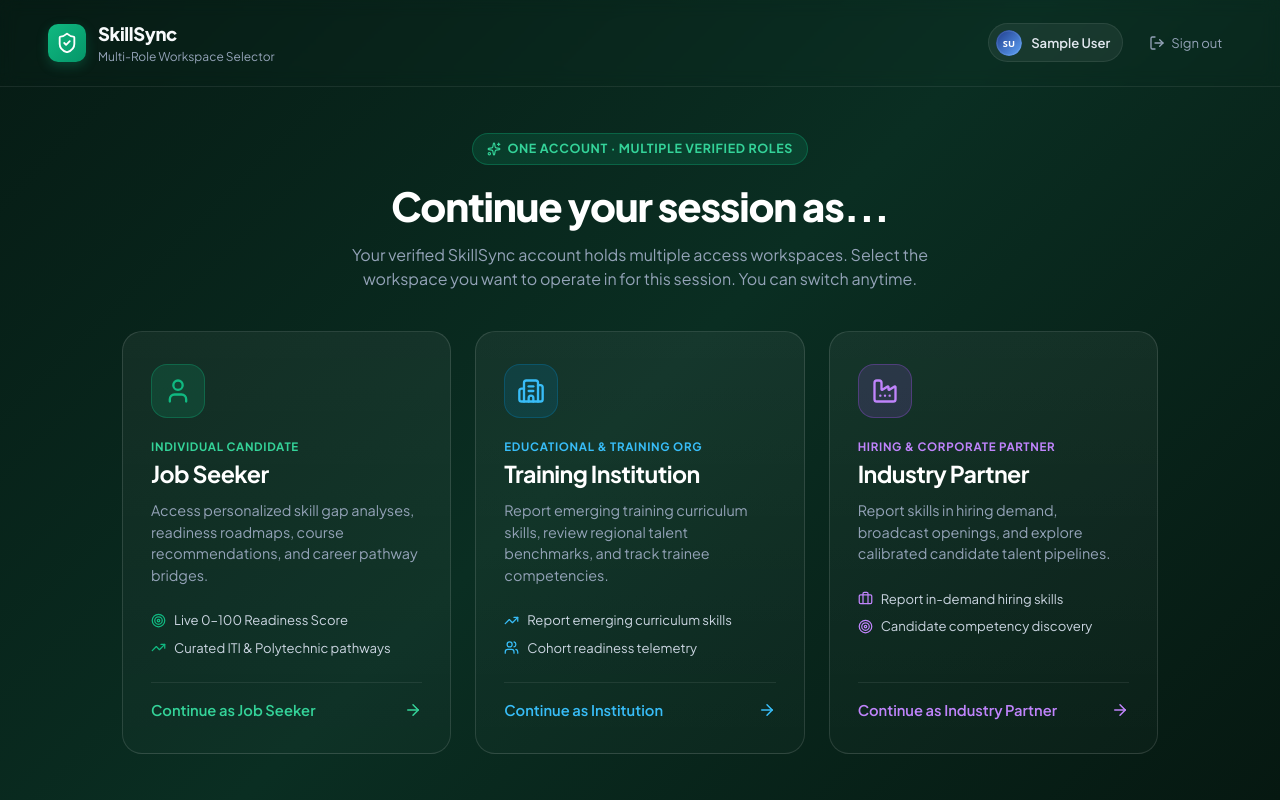
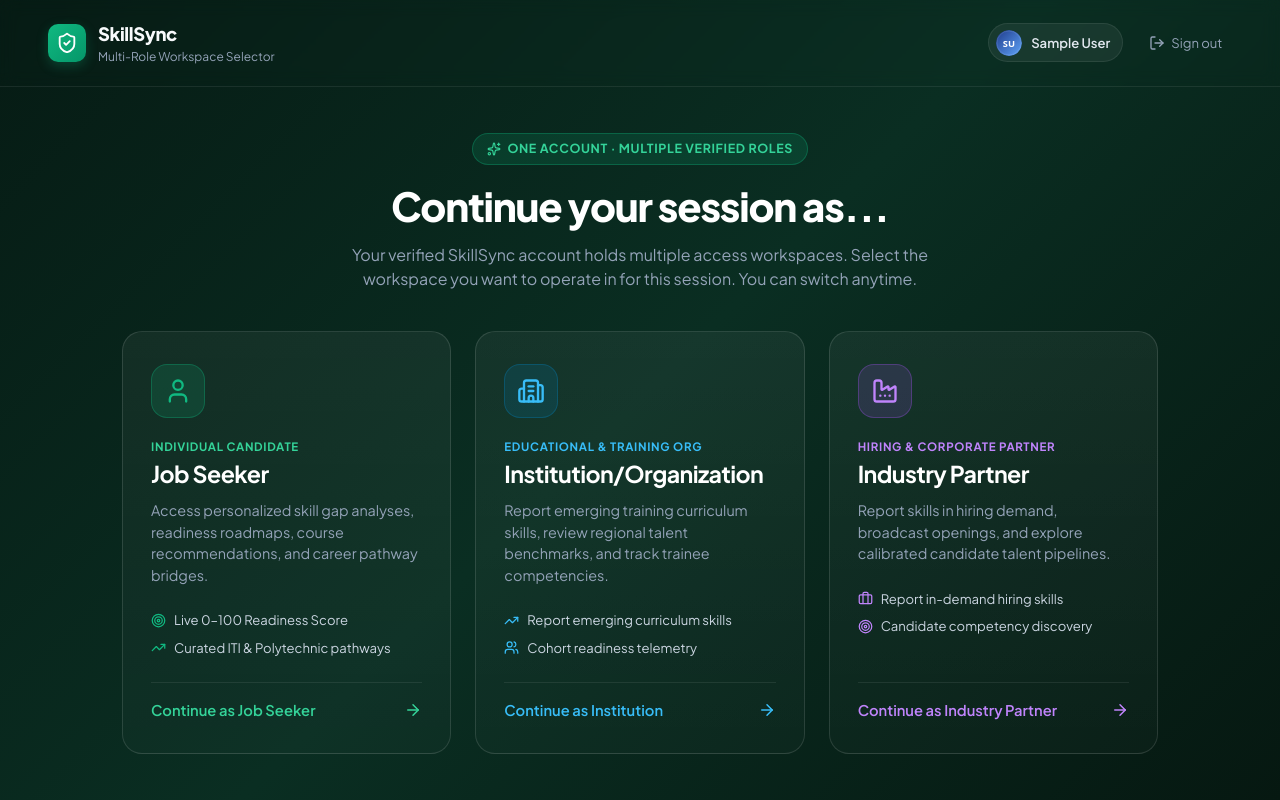
Before and after one commit to subhambanerjee400/SKillSync, a React (Vite) app: page /role-select in a window 1280 px wide. Built offline with nearby package versions, Linux system fonts and the light colour scheme; no server answers; the database is empty; sample sign-in values are in the browser's storage.

Commit message:
Update role label from Training Institution to Institution/Organization

```diff
--- a/scratch/test_multirole_three_roles.mjs
+++ b/scratch/test_multirole_three_roles.mjs
@@ -53,7 +53,7 @@ assert(normalizeRole('student') === 'job_seeker', 'normalizeRole("student") -> j
 assert(normalizeRole('user') === 'job_seeker', 'normalizeRole("user") -> job_seeker');
 
 assert(getRoleDisplayLabel('job_seeker') === 'Job Seeker', 'getRoleDisplayLabel("job_seeker")');
-assert(getRoleDisplayLabel('institution') === 'Training Institution', 'getRoleDisplayLabel("institution")');
+assert(getRoleDisplayLabel('institution') === 'Institution/Organization', 'getRoleDisplayLabel("institution")');
 assert(getRoleDisplayLabel('industry_partner') === 'Industry Partner', 'getRoleDisplayLabel("industry_partner")');
 
 // -----------------------------------------------------------------------------
--- a/src/i18n/locales/en.json
+++ b/src/i18n/locales/en.json
@@ -63,7 +63,7 @@
     "fullNamePlaceholder": "e.g. Alex Morgan",
     "iamLabel": "I am a...",
     "roleJobSeeker": "Job Seeker",
-    "roleInstitution": "Training Institution",
+    "roleInstitution": "Institution/Organization",
     "roleIndustryPartner": "Industry Partner (Company / Hiring Employer)",
     "roleEmployer": "Employer",
     "createAccountBtn": "Create Account",
--- a/src/pages/InstitutionDashboardPreview.jsx
+++ b/src/pages/InstitutionDashboardPreview.jsx
@@ -268,9 +268,9 @@ export default function InstitutionDashboardPreview() {
             <span style={{ fontSize: '0.72rem', fontWeight: 700, color: '#047857', textTransform: 'uppercase' }}>
               Curriculum & Analytics
             </span>
-            <h1 style={{ margin: '0.25rem 0', fontSize: '1.8rem' }}>Training Institution Portal</h1>
+            <h1 style={{ margin: '0.25rem 0', fontSize: '1.8rem' }}>Institution / Organization Portal</h1>
             <p style={{ margin: 0, color: '#64748b' }}>
-              Institution workspace for {user?.user_metadata?.institution_name || user?.user_metadata?.full_name || 'your training institution'}.
+              Institution workspace for {user?.user_metadata?.institution_name || user?.user_metadata?.full_name || 'your institution/organization'}.
             </p>
           </div>
           <span
--- a/src/pages/RoleSelect.jsx
+++ b/src/pages/RoleSelect.jsx
@@ -393,7 +393,7 @@ export default function RoleSelect() {
                   color: '#FFFFFF',
                 }}
               >
-                Training Institution
+                Institution/Organization
               </h2>
               <p
                 style={{
--- a/src/pages/Signup.jsx
+++ b/src/pages/Signup.jsx
@@ -310,7 +310,7 @@ export default function Signup() {
                 {t('auth.roleJobSeeker') || 'Job Seeker'}
               </option>
               <option value={USER_ROLES.INSTITUTION}>
-                {t('auth.roleInstitution') || 'Training Institution'}
+                {t('auth.roleInstitution') || 'Institution/Organization'}
               </option>
               <option value={USER_ROLES.INDUSTRY_PARTNER}>
                 {t('auth.roleIndustryPartner') || 'Industry Partner (Company / Hiring Employer)'}
```
Also changed, not shown: src/lib/userRoles.js.
